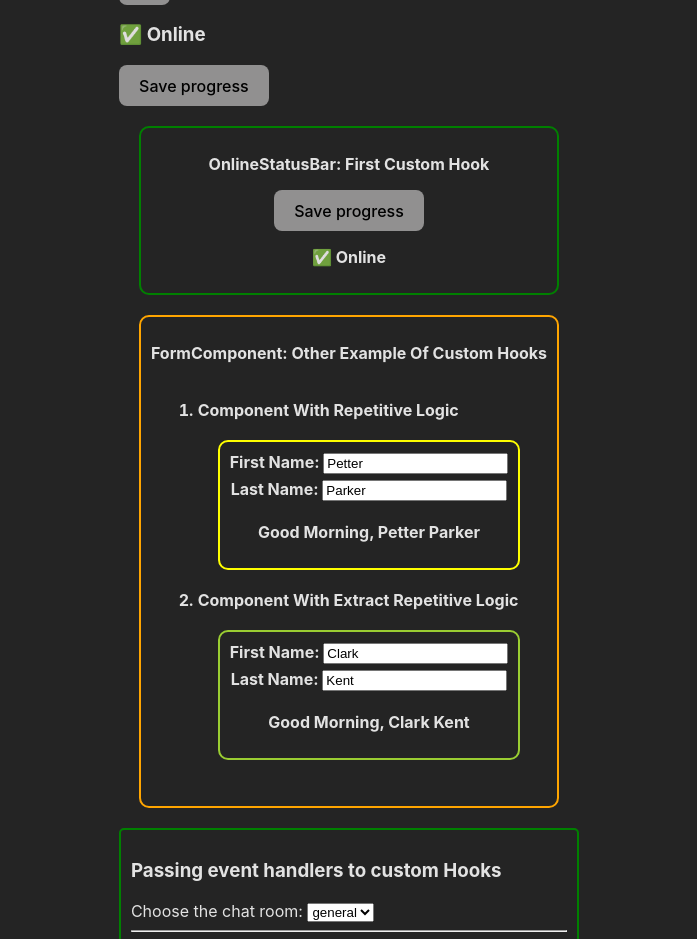
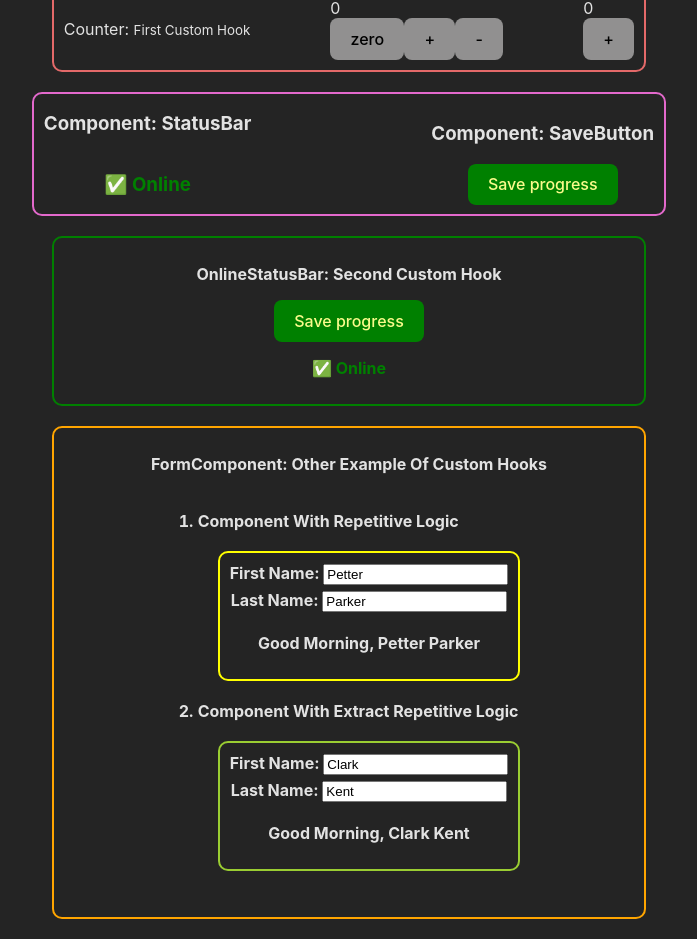
Before and after one commit to Lachicagladiadora/custom-hooks, a React (Vite) app: page / in a window 1280 px wide. Shown: the top 939 px of the page, without its empty margins (291-988 px from the left). Built offline with nearby package versions, Linux system fonts and the light colour scheme.

Commit message:
modify styles and fix online OnlineStatusBar

```diff
--- a/src/App.tsx
+++ b/src/App.tsx
@@ -1,41 +1,34 @@
-import { useState } from 'react'
 import './App.css'
 import { Counter } from './components/Counter'
 import { FormComponent } from './components/FormComponent'
 import { OnlineStatusBar } from './components/OnlineStatusBar'
 import { SaveButton } from './components/SaveButton'
 import { StatusBar } from './components/StatusBar'
-import { ChatRoom } from './components/ChatRoom'
 
 
 export const App = () => {
-  const [roomId, setRoomId] = useState('general')
 
   return (
     <>
       <h1>Custom Hooks</h1>
+
       <Counter/>
-      <StatusBar/>
-      <SaveButton/>
+
+      <div style={{
+        border: 'solid 2px #ff73e5de',
+        borderRadius: '10px',
+        textTransform: 'capitalize',
+        display: 'flex',
+        gap: '180px',
+        alignItems: 'center',
+        justifyContent: 'center',
+      }}>
+        <StatusBar/>
+        <SaveButton/>
+      </div>
+
       <OnlineStatusBar/>
       <FormComponent/>
-      <div style={{
-        border: 'solid 2px green',
-        borderRadius: '5px',
-        padding: '10px',
-      }}>
-        <h3>Passing event handlers to custom Hooks </h3>
-        <label>
-          Choose the chat room: {' '}
-          <select value={roomId} onChange={e=>setRoomId(e.target.value)}>
-            <option value="general">general</option>
-            <option value="travel">travel</option>
-            <option value="music">music</option>
-          </select>
-        </label>
-        <hr/>
-        <ChatRoom roomId={roomId}/>
-      </div>
     </>
   )
 }
--- a/src/components/ChatRoom.tsx
+++ /dev/null
@@ -1,94 +0,0 @@
-import { useEffect, useState } from "react"
-import Toastify from "toastify-js"
-
-type ChatRoomProps = {roomId: string}
-
-type createConnectionProps = {serverUrl: string, roomId: string}
-
-const showNotification = (message: string) => {
-  Toastify({
-    text: message,
-    duration: 2000,
-    gravity: 'bottom',
-    position: 'right',
-    style:{
-      background: 'green',
-      color: 'white',
-      padding: '8px',
-      borderRadius: '3px',
-      height: '30px',
-      position: 'absolute',
-      bottom: '900px',
-      right: '10px',
-      zIndex:'1',
-      width: '600px' ,
-
-    }
-  }).showToast()
-}
-
-const createConnection = ({serverUrl,roomId}: createConnectionProps) => {
-  if(typeof serverUrl !== 'string'){
-    throw Error('Expected serverUrl to be a string. Received: ' + serverUrl)
-  }
-  if(typeof roomId !== 'string'){
-    throw Error('Expected roomId to be a string. Received: ' + roomId)
-  }
-  let intervalId: number | undefined
-  let messageCallback: ((arg0: string) => void) | null
-  return {
-    connect(){
-      console.log('✅ Connecting to "' + roomId + '" room at ' + serverUrl + '...')
-      clearInterval(intervalId)
-      intervalId = setInterval(()=>{
-        if(messageCallback){
-          if(Math.random() > 0.5) {
-            messageCallback('hey there, do you go ')
-          } else {
-            messageCallback('XD I will go...')
-          }
-        }
-      }, 3000)
-    },
-    disconnect(){
-      clearInterval(intervalId)
-      messageCallback = null
-      console.log('❌ Disconnected from "' + roomId + '" room at ' + serverUrl + '')
-    },
-    onabort(event: string,callback: ((arg0: string) => void) | null){
-      if(messageCallback){
-      throw Error('Cannot add the handler twice.')
-      }
-      if(event !== 'message') {
-        throw Error('Only "message" event is supported.')
-      }
-      messageCallback = callback
-    }
-  }
-}
-
-export const ChatRoom = ({roomId}:ChatRoomProps) => {
-  const [serverUrl, setServerUrl] = useState('https://localhost:1234')
-
-  useEffect(()=>{
-    const options = {
-      serverUrl: serverUrl,
-      roomId: roomId
-    }
-    const connection = createConnection(options)
-    connection.onabort('message', (msg: string)=>{
-      showNotification('New message: ' + msg)
-    })
-    connection.connect()
-    return () => connection.disconnect()
-  }, [roomId, serverUrl])
-  return(
-    <>
-      <label>
-        Server URL:
-        <input value={serverUrl} onChange={e=>setServerUrl(e.target.value)}/>
-      </label>
-      <h2>Welcome to the {roomId} room!</h2>
-    </>
-  )
-}
--- a/src/components/Counter.tsx
+++ b/src/components/Counter.tsx
@@ -21,7 +21,18 @@ export const Counter = () => {
   const counterB = useCounter()
 
   return(
-    <>
+    <div style={{
+      border: 'solid 2px #ff7373de',
+      borderRadius: '10px',
+      padding: '10px',
+      margin: '20px',
+      textTransform: 'capitalize',
+      display: 'flex',
+      gap: '80px',
+      alignItems: 'center',
+      justifyContent: 'center',
+    }}>
+      <p> counter: <small>first custom hook</small> </p>
      <div>
       <div>{counter}</div>
       <button onClick={reset}>zero</button>
@@ -32,6 +43,6 @@ export const Counter = () => {
       <div>{counterB.counter}</div>
       <button onClick={counterB.increase}>+</button>
      </div>
-    </>
+    </div>
   )
 }
--- a/src/components/OnlineStatusBar.tsx
+++ b/src/components/OnlineStatusBar.tsx
@@ -19,18 +19,21 @@ export const useOnlineStatus=()=>{
 }
 
 export const OnlineStatusBar = () => {
-  const StateBar=()=>{
-    const isOnline = useOnlineStatus()
-    return <p>{isOnline ? '✅ Online' : '❌ Disconnected'}</p>
+
+  type StateBarProps = {color: string, children: string}
+  const StateBar=({color,children}: StateBarProps)=>{
+    // const isOnline = useOnlineStatus()
+    return <p style={{color:color}}>{children}</p>
   }
 
-  const SaveButtonState=()=>{
+  type SaveButtonStateProps={background:string}
+  const SaveButtonState=({background}:SaveButtonStateProps)=>{
     const isOnline  = useOnlineStatus()
     const onSaveClick = () => {
       console.log('✅ Progress saved')
     }
     return (
-      <button disabled={!isOnline} onClick={onSaveClick}>
+      <button disabled={!isOnline} onClick={onSaveClick} style={{background:background,color:'#fafb8b'}}>
         {isOnline ? 'Save progress' : 'Reconnecting...'}
       </button>
     )
@@ -51,9 +54,9 @@ export const OnlineStatusBar = () => {
       justifyContent: 'center',
     }}
     >
-      <p>OnlineStatusBar: first custom hook</p>
-      <SaveButtonState/>
-      <StateBar/>
+      <p>OnlineStatusBar: second custom hook</p>
+      <SaveButtonState background={`${useOnlineStatus() ? 'green' : 'red'}`}/>
+      <StateBar color={`${useOnlineStatus() ? 'green' : 'red'}`}>{useOnlineStatus() ? '✅ Online' : '❌ Disconnected'}</StateBar>
     </div>
   )
 }
--- a/src/components/SaveButton.tsx
+++ b/src/components/SaveButton.tsx
@@ -18,8 +18,18 @@ export const SaveButton = () => {
   const saveClick = () => console.log('✅ Progress saved')
 
   return (
-    <button disabled={!isOnline} onClick={saveClick}>
-      {isOnline ? 'Save progress' : 'Reconnecting...'}
-    </button>
+    <div
+    style={{
+      display: 'flex',
+      flexDirection: 'column',
+      alignItems: 'center',
+      justifyContent: 'center',
+    }}
+    >
+      <h3>component: SaveButton</h3>
+      <button disabled={!isOnline} onClick={saveClick} style={{background:`${!isOnline ? 'red' : 'green'}`,color:'#fafb8b'}}>
+        {isOnline ? 'Save progress' : 'Reconnecting...'}
+      </button>
+    </div>
   )
 }
--- a/src/components/StatusBar.tsx
+++ b/src/components/StatusBar.tsx
@@ -10,5 +10,19 @@ export const StatusBar = () => {
     window.addEventListener('offline', handleOffline)
   }, [])
 
-  return <h3>{isOnline ? '✅ Online' : '❌ Disconnected'}</h3>
+  return (
+    <div
+    style={{
+      display: 'flex',
+      flexDirection: 'column',
+      alignItems: 'center',
+      justifyContent: 'center',
+    }}
+    >
+      <h3>component: StatusBar</h3>
+      <h3 style={{color: `${isOnline ? 'green' : 'red'}`}}>
+        {isOnline ? '✅ Online' : '❌ Disconnected'}
+      </h3>
+    </div>
+  )
 }
--- a/src/index.css
+++ b/src/index.css
@@ -12,15 +12,6 @@
   -moz-osx-font-smoothing: grayscale;
   -webkit-text-size-adjust: 100%;
 }
-
-/* body {
-  width: 100%;
-  height: 100%;
-  margin: 0px;
-  display: flex;
-  align-items: center;
-  justify-content: center;
-} */
 
 h1 {
   font-size: 3.2em;
@@ -39,7 +30,7 @@ button {
   transition: border-color 0.25s;
 }
 button:hover {
-  border-color: #646cff;
+  border-color: #fafb8b;
 }
 button:focus,
 button:focus-visible {
```
